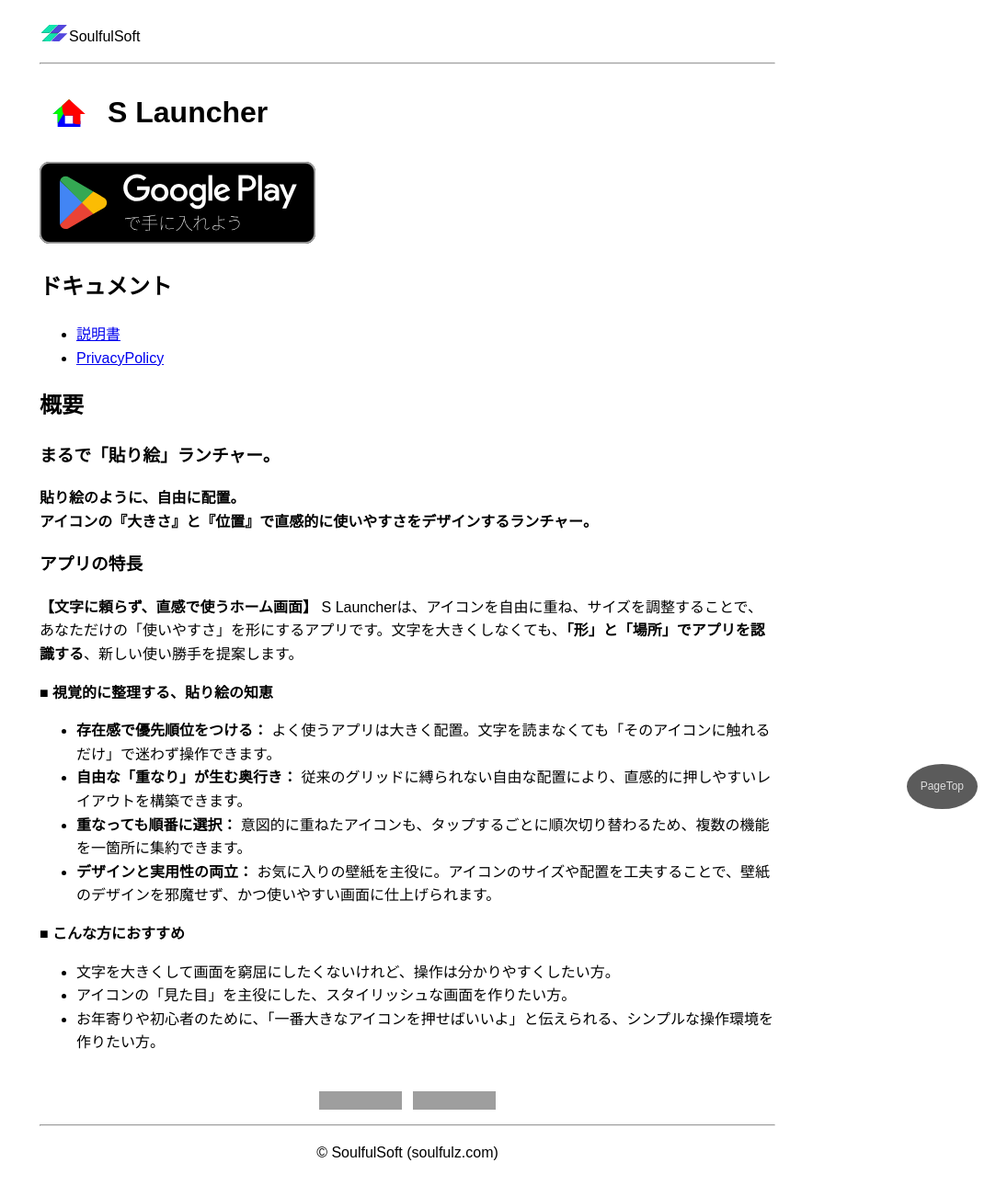
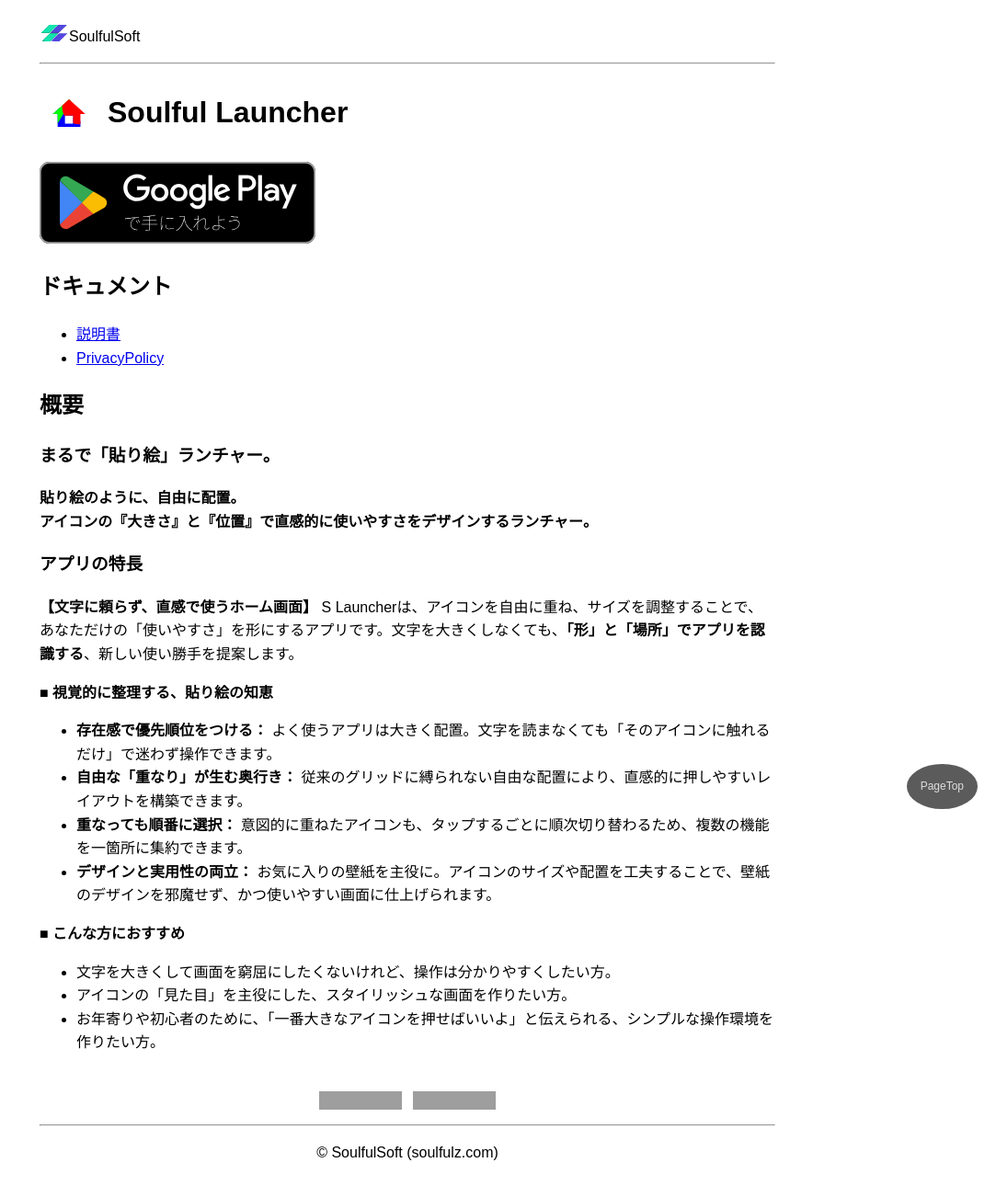
Before and after one commit to SoulfulSoft/soulfulsoft.github.io, a Jekyll site: the page built from soulful_launcher/index.md, in a window 1280 px wide. Shown: the whole page at 92% size, without its empty margins (197-1280 px from the left). Built offline with Jekyll 4.4.1, drawn with Linux system fonts in a browser that asks for light colours; our own code applies the rules of GitHub Pages for plain Markdown files; grey boxes are pictures that could not be loaded.

Commit message:
Update index.md

```diff
--- a/soulful_launcher/index.md
+++ b/soulful_launcher/index.md
@@ -1,15 +1,15 @@
 ---
-title: S Launcher
+title: Soulful Launcher
 topa: ".."
 ---
 
-# <span style=" display: flex; align-items: center; gap: 10px;"><img src="../images/s_launcher_02.svg" width="64" alt="" /> S Launcher</span>
+# <span style=" display: flex; align-items: center; gap: 10px;"><img src="../images/s_launcher_02.svg" width="64" alt="" /> Soulful Launcher</span>
 
 <!--
-# <span style=" display: flex; align-items: center; gap: 10px;"><img src="https://play-lh.googleusercontent.com/0XRizqlMfVaaj48bfIkqFI5tRS8VsvOYYVgA7OfJ79YBJHDEd5b7QtSMB4K26LzCXlOUpqCHOQMCC1pC7Vd0dQ=w240-h480-rw" width="64" alt="" /> S Launcher</span>
+# <span style=" display: flex; align-items: center; gap: 10px;"><img src="https://play-lh.googleusercontent.com/0XRizqlMfVaaj48bfIkqFI5tRS8VsvOYYVgA7OfJ79YBJHDEd5b7QtSMB4K26LzCXlOUpqCHOQMCC1pC7Vd0dQ=w240-h480-rw" width="64" alt="" /> Soulful Launcher</span>
 -->
 
-<a href="https://play.google.com/store/apps/details?id=com.soulfulz.theusualphrase" target="_blank"><img src="../images/GetItOnGooglePlay_Badge_Web_color_Japanese.svg" width="300"></a>
+<a href="https://play.google.com/store/apps/details?id=com.soulfulz.soulfullauncher" target="_blank"><img src="../images/GetItOnGooglePlay_Badge_Web_color_Japanese.svg" width="300"></a>
 
 ## ドキュメント
 
```
